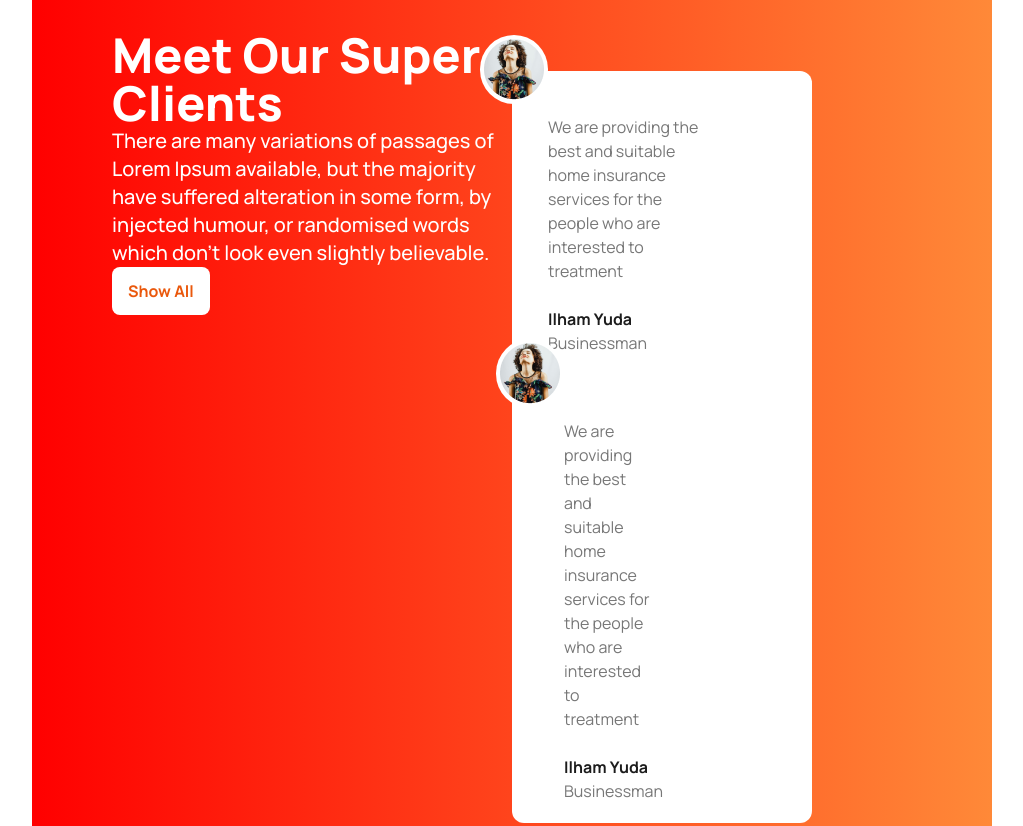
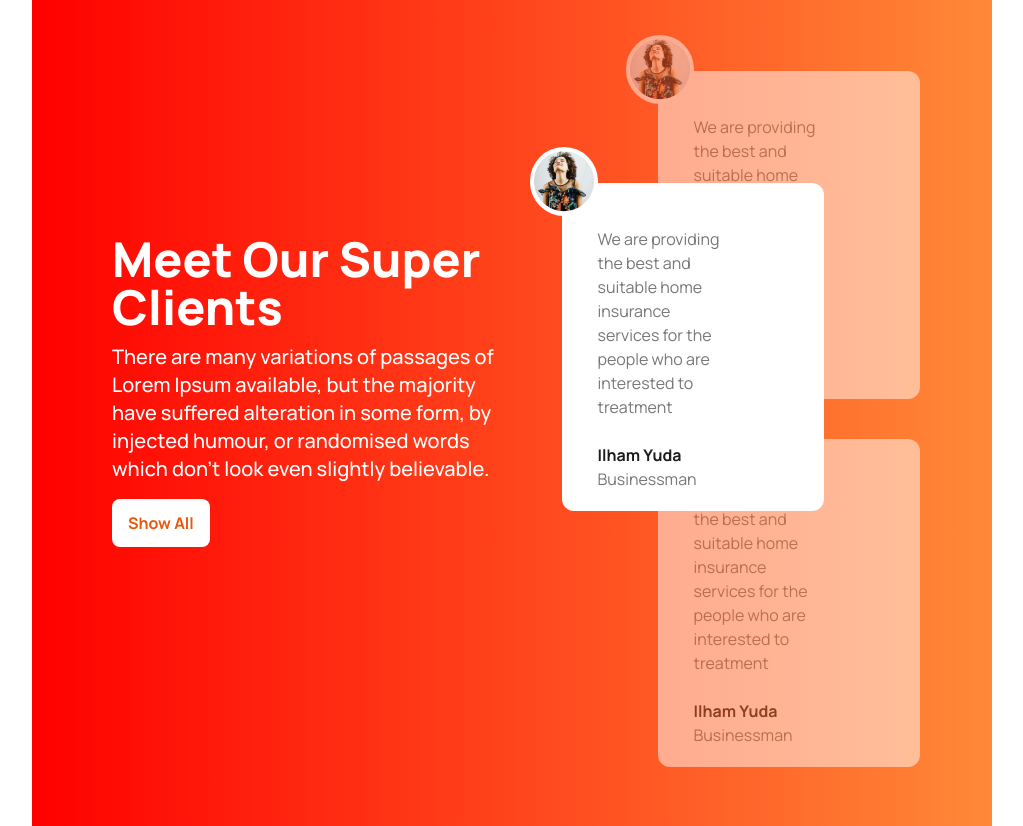
Before and after one commit to nazmul5675/tea-house-000, a website built with Vite: page index.html in a window 1280 px wide. Shown: the part 2520-3346 px from the top of the page, without its empty margins (128-1151 px from the left). Built offline with nearby package versions, Linux system fonts and the light colour scheme.

Commit message:
all section updated

```diff
--- a/index.html
+++ b/index.html
@@ -134,21 +134,24 @@
             </div>
         </div>
     </section>
+
     <!-- Meet Our Super Clients -->
     <section class="my-24 sm:w-9/12 w-11/12 mx-auto">
         <div
-            class="bg-gradient-to-r from-[#FF0000] to-[#FF8938] rounded-xl sm:py-20 sm:px-20 grid grid-cols-1 sm:grid-cols-2 p-3">
-            <div class="">
-                <h1 class="font-extrabold sm:text-5xl text-2xl text-white">Meet Our Super Clients</h1>
-                <p class="font-medium text-xl text-white">There are many variations of passages of Lorem
+            class="bg-gradient-to-r from-[#FF0000] to-[#FF8938] rounded-xl sm:py-20 sm:px-20 sm:flex sm:items-center p-3 gap-16">
+            <div class="w-11/12">
+                <h1 class="font-extrabold sm:text-5xl text-2xl text-white mb-3">Meet Our Super Clients</h1>
+                <p class="font-medium text-xl text-white mb-4">There are many variations of passages of Lorem
                     Ipsum
                     available, but the majority have suffered
                     alteration in some form, by injected humour, or randomised words which don't look even slightly
                     believable.</p>
-                <button class="py-3 px-4 bg-white text-orange-600 font-bold rounded-lg"> Show All</button>
+                <button class="py-3 px-4 bg-white text-orange-600 font-bold rounded-lg mb-4"> Show All</button>
             </div>
+            <div class="relative  mx-auto w-10/12">
                 <!-- right -->
-            <div class="bg-white sm:pt-6 sm:px-4 rounded-xl relative sm:w-9/12 w-full mt-10">
+                <div
+                    class="bg-white sm:pt-6 sm:px-4 rounded-xl relative sm:w-9/12 w-full mt-10 opacity-50 sm:ml-24 ml-8">
                     <div class="sm:w-9/12">
                         <div class="absolute -top-9 -left-8  bg-white  rounded-full">
                             <img class=" p-1" src="images/client.png " alt="">
@@ -163,8 +166,10 @@
                             <p class="text-[#777777] text-base font-normal   ">Businessman</p>
                         </div>
                     </div>
+                </div>
                 <!-- bottom card -->
-                <div class="bg-white sm:pt-6 sm:px-4 rounded-xl relative sm:w-9/12 w-full ">
+                <div
+                    class="bg-white sm:pt-6 sm:px-4 rounded-xl relative sm:w-9/12 w-full mt-10 opacity-50 sm:ml-24 ml-8">
                     <div class="sm:w-9/12">
                         <div class="absolute -top-9 -left-8  bg-white  rounded-full">
                             <img class=" p-1" src="images/client.png " alt="">
@@ -177,6 +182,26 @@
                                 treatment</p><br>
                             <h1 class="text-[#1C1C1C] font-bold text-base">Ilham Yuda</h1>
                             <p class="text-[#777777] text-base font-normal   ">Businessman</p>
+                        </div>
+                    </div>
+                </div>
+                <!-- top card -->
+                <div class="absolute sm:top-28 top-16 shadow-xl sm:shadow-none">
+                    <div class=" bg-white sm:pt-6 sm:px-4 rounded-xl relative sm:w-9/12 w-full mt-10">
+                        <div class="sm:w-9/12">
+                            <div class="absolute -top-9 -left-8  bg-white  rounded-full">
+                                <img class=" p-1" src="images/client.png " alt="">
+                            </div>
+                            <div class="p-5">
+                                <p class="text-[#777777] text-base font-normal ">We are providing the best and suitable
+                                    home
+                                    insurance
+                                    services for the people
+                                    who are interested to
+                                    treatment</p><br>
+                                <h1 class="text-[#1C1C1C] font-bold text-base">Ilham Yuda</h1>
+                                <p class="text-[#777777] text-base font-normal   ">Businessman</p>
+                            </div>
                         </div>
                     </div>
                 </div>
```
Lines whose indentation alone changed are shown as unchanged.
